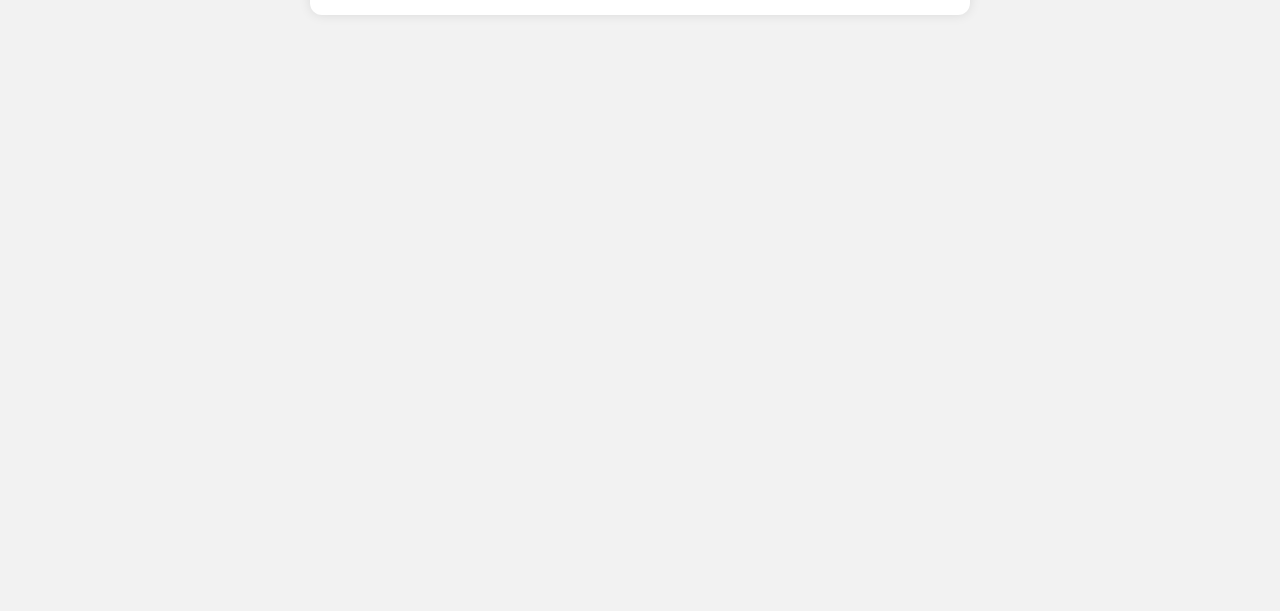
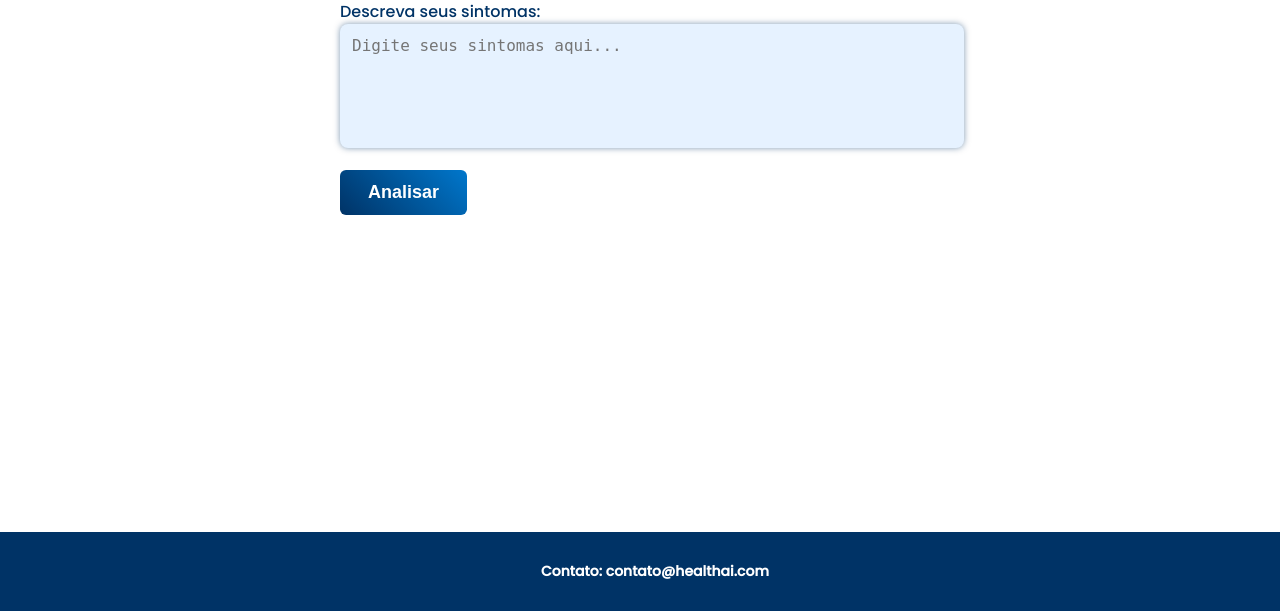
Before and after one commit to Kaua0811X/Health_AI, a Flask app: page / in a window 1280 px wide. Shown: the part 299-910 px from the top of the page. Before the commit the page ends 314 px from the top, so only its background shows below. Run offline with Flask 3, Linux system fonts and the light colour scheme; parts of the project's set-up code (start-up, migrations or seed data) failed here and were passed over.

Commit message:
Atualização do HTML e correções no app.py

```diff
--- a/templates/index.html
+++ b/templates/index.html
@@ -1,150 +1,146 @@
 <!DOCTYPE html>
 <html lang="pt-BR">
 <head>
-    <meta charset="UTF-8" />
-    <title>HealthAI - Triagem Inteligente</title>
-    <link rel="stylesheet" href="/static/style.css" />
+    <meta charset="UTF-8">
+    <meta name="viewport" content="width=device-width, initial-scale=1.0">
+    <title>HealthAI - Triagem Médica</title>
+    <link href="https://fonts.googleapis.com/css2?family=Poppins:wght@300;500&display=swap" rel="stylesheet">
     <style>
         body {
-        font-family: Arial, sans-serif;
-        margin: 40px;
-        background-color: #f2f2f2;
-      }
-
-      .container {
-        background: white;
-        padding: 30px;
-        border-radius: 12px;
-        max-width: 600px;
-        margin: auto;
-        box-shadow: 0 0 12px rgba(0, 0, 0, 0.1);
-      }
-
-      h1 {
-        color: #2c3e50;
+            font-family: 'Poppins', sans-serif;
+            background-color: #ffffff;
+            color: #003366;
+            margin: 0;
+            padding: 0;
             text-align: center;
         }
 
-      textarea,
-      input[type="text"] {
+        header {
+            background-color: #003366;
+            color: white;
+            padding: 15px;
+            font-size: 26px;
+            font-weight: bold;
+            box-shadow: 0 4px 8px rgba(0, 51, 102, 0.5);
+        }
+
+        main {
+            padding-top: 30px;
+            display: flex;
+            flex-direction: column;
+            align-items: center;
+            justify-content: flex-start;
+            min-height: calc(100vh - 120px);
+        }
+
+        .logo-container {
+            margin-bottom: 20px;
+        }
+
+        .logo-container img {
+            width: 160px;
+            height: auto;
+        }
+
+        .input-container {
+            width: 80%;
+            max-width: 600px;
+            text-align: left;
+        }
+
+        textarea {
             width: 100%;
-        padding: 10px;
-        margin-top: 10px;
-        border-radius: 6px;
-        border: 1px solid #ccc;
-        resize: vertical;
+            height: 100px;
+            padding: 12px;
+            font-size: 16px;
+            border: none;
+            border-radius: 8px;
+            resize: none;
+            background-color: #e6f2ff;
+            color: #003366;
+            outline: none;
+            box-shadow: 0 0 6px rgba(0, 51, 102, 0.5);
         }
 
         button {
-        background-color: #3498db;
+            margin-top: 15px;
+            padding: 12px 28px;
+            font-size: 18px;
+            font-weight: bold;
+            background: linear-gradient(45deg, #003366, #0077cc);
             color: white;
-        padding: 10px 15px;
-        margin-top: 15px;
             border: none;
             border-radius: 6px;
             cursor: pointer;
+            transition: 0.3s ease-in-out;
         }
 
-      button.retrain {
-        background-color: #27ae60;
-        float: right;
+        button:hover {
+            background: linear-gradient(45deg, #002244, #0055aa);
+            transform: scale(1.05);
         }
 
-      .resultado {
-        margin-top: 20px;
-        padding: 15px;
-        background-color: #e0f7fa;
-        border-left: 5px solid #00796b;
+        .result-container {
+            margin-top: 30px;
+            padding: 20px;
+            background-color: #e6f2ff;
             border-radius: 8px;
+            box-shadow: 0 0 6px rgba(0, 51, 102, 0.5);
+            text-align: left;
+            width: 80%;
+            max-width: 600px;
         }
 
-      .alerta {
-        margin-top: 15px;
-        padding: 10px;
-        border-radius: 6px;
+        footer {
+            background-color: #003366;
+            padding: 15px;
+            width: 100%;
+            position: relative;
+            bottom: 0;
+            text-align: center;
+            font-size: 14px;
         }
 
-      .sucesso {
-        background-color: #d4edda;
-        color: #155724;
-      }
-
-      .erro {
-        background-color: #f8d7da;
-        color: #721c24;
+        .contact {
+            color: #ffffff;
+            font-weight: bold;
         }
     </style>
 </head>
 <body>
-    <div class="container">
-      <h1>HealthAI - Triagem Médica</h1>
-      <form method="POST">
-        <label for="sintomas">Descreva seus sintomas:</label>
-        <textarea
-          id="sintomas"
-          name="sintomas"
-          placeholder="Ex: dor de cabeça, fadiga, febre..."
-        >
-{{ sintomas or '' }}</textarea
-        >
 
+    <header>
+        <p>HealthAI – Inteligência Artificial de Triagem Médica</p>
+    </header>
+
+    <main>
+        <div class="logo-container">
+            <img src="{{ url_for('static', filename='images/logo.jpg') }}" alt="HealthAI Logo">
+        </div>
+
+        <form method="POST" class="input-container">
+            <label for="symptoms">Descreva seus sintomas:</label>
+            <textarea id="symptoms" name="sintomas" placeholder="Digite seus sintomas aqui...">{{ sintomas or '' }}</textarea>
             <button type="submit">Analisar</button>
 
             {% if resultado %}
-        <div class="resultado">
-          <h3>Resultado da Triagem:</h3>
-          <p><strong>Sintomas informados:</strong> {{ sintomas }}</p>
+            <div class="result-container">
+                <h2>Resultado da Triagem:</h2>
+                <p><strong>Sintomas informados:</strong> {{ resultado.sintomas }}</p>
                 <p><strong>Possível doença:</strong> {{ resultado.doenca_pt }}</p>
-          <p>
-            <strong>Especialista recomendado:</strong> {{ resultado.especialista
-            }}
-          </p>
+                <p><strong>Especialista recomendado:</strong> {{ resultado.especialista }}</p>
 
-          <label for="correcao">A previsão está errada? Corrija abaixo:</label>
-          <input
-            type="text"
-            id="correcao"
-            name="correcao"
-            placeholder="Digite a doença correta (opcional)"
-          />
+                <label for="correcao">Digite a doença correta (opcional):</label>
+                <textarea id="correcao" name="correcao" placeholder="Digite a doença correta aqui..."></textarea>
+                <button type="submit">Enviar sugestão</button>
             </div>
             {% endif %}
         </form>
+    </main>
 
-      <div id="alerta"></div>
-    </div>
+    <footer>
+        <p class="contact">Contato: contato@healthai.com</p>
+    </footer>
 
-    <script>
-      function handleEnter(e) {
-        if (e.key === "Enter") {
-          e.preventDefault(); // Evita envio duplo do formulário
-
-          // Primeiro envia o formulário
-          e.target.form.submit();
-
-          // Depois chama re-treinamento com pequeno delay
-          setTimeout(() => {
-            fetch("/retrain", { method: "POST" })
-              .then((res) => res.json())
-              .then((data) => {
-                const alerta = document.getElementById("alerta");
-                if (!alerta) return;
-                if (data.status === "ok") {
-                  alerta.innerHTML = `<div class="alerta sucesso">${data.mensagem}</div>`;
-                } else {
-                  alerta.innerHTML = `<div class="alerta erro">${
-                    data.mensagem
-                  }<br><small>${data.detalhes || ""}</small></div>`;
-                }
-              })
-              .catch((err) => {
-                const alerta = document.getElementById("alerta");
-                if (alerta)
-                  alerta.innerHTML = `<div class="alerta erro">Erro ao re-treinar: ${err.message}</div>`;
-              });
-          }, 1000);
-        }
-      }
-    </script>
 </body>
 </html>
```
Lines whose indentation alone changed are shown as unchanged.
